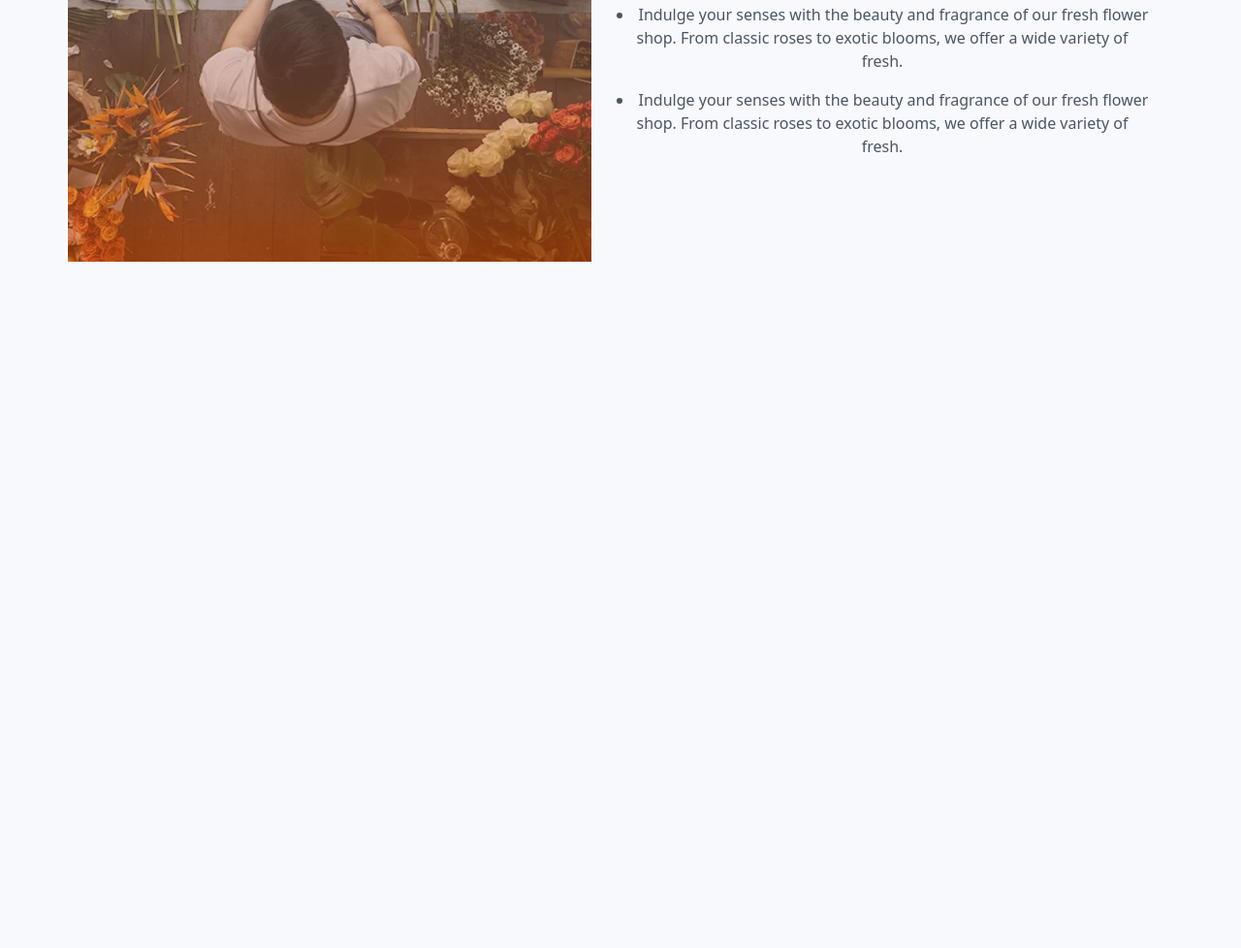
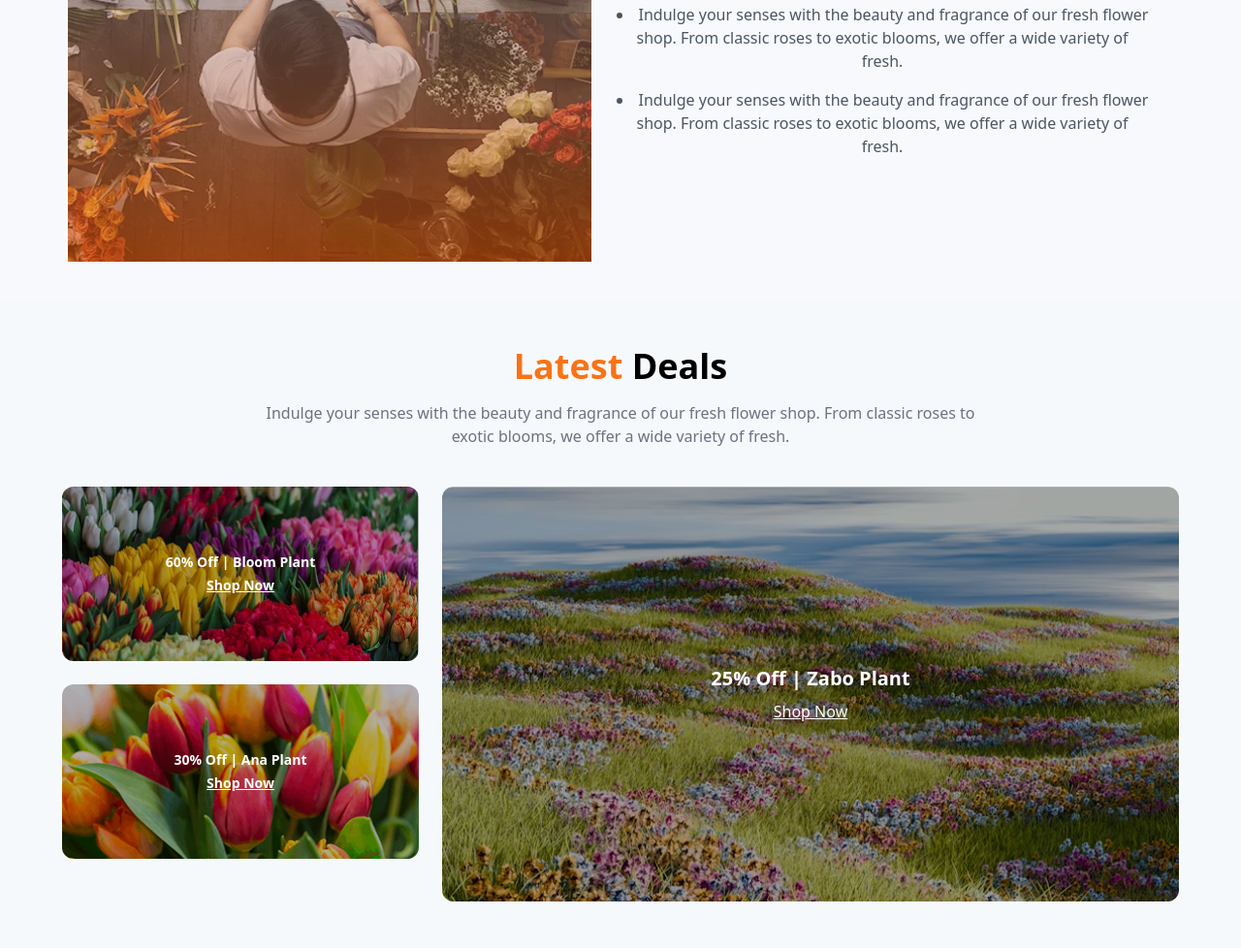
Before and after one commit to AbuHurayraArafat/My-second-project-for-Assignment2, a plain HTML site: page index.html in a window 1280 px wide. Shown: the part 1843-2821 px from the top of the page at 97% size. Before the commit the page ends 2153 px from the top, so only its background shows below. Drawn offline with nearby package versions, Linux system fonts and the light colour scheme.

Commit message:
add Latest deal selection

```diff
--- a/index.html
+++ b/index.html
@@ -175,6 +175,52 @@
 </div>
 
 
+<section class="bg-[#f6f9fc] py-12 px-4">
+  <!-- Header -->
+  <div class="text-center max-w-3xl mx-auto mb-10">
+    <h2 class="text-3xl md:text-4xl font-bold">
+      <span class="text-orange-500">Latest</span> Deals
+    </h2>
+    <p class="mt-4 text-gray-500">
+      Indulge your senses with the beauty and fragrance of our fresh flower shop. From classic roses to exotic blooms, we offer a wide variety of fresh.
+    </p>
+  </div>
+
+  <!-- Deals Grid -->
+  <div class="max-w-6xl mx-auto grid grid-cols-1 md:grid-cols-3 gap-6">
+    <!-- Left Column (Stacked on desktop) -->
+    <div class="flex flex-col gap-6">
+      <!-- Card 1 -->
+      <div class="relative rounded-xl overflow-hidden h-[150px] md:h-[180px]">
+        <img src="assets/deal-bloom.png" alt="Bloom Plant" class="w-full h-full object-cover" />
+        <div class="absolute inset-0 bg-black bg-opacity-30 flex flex-col items-center justify-center text-white text-sm font-semibold">
+          <p class="mb-1">60% Off | <span class="font-bold">Bloom Plant</span></p>
+          <a href="#" class="underline text-sm">Shop Now</a>
+        </div>
+      </div>
+
+      <!-- Card 2 -->
+      <div class="relative rounded-xl overflow-hidden h-[150px] md:h-[180px]">
+        <img src="assets/deal-ana.png" alt="Ana Plant" class="w-full h-full object-cover" />
+        <div class="absolute inset-0 bg-black bg-opacity-30 flex flex-col items-center justify-center text-white text-sm font-semibold">
+          <p class="mb-1">30% Off | <span class="font-bold">Ana Plant</span></p>
+          <a href="#" class="underline text-sm">Shop Now</a>
+        </div>
+      </div>
+    </div>
+
+    <!-- Right Large Card -->
+    <div class="relative rounded-xl overflow-hidden md:col-span-2 h-[200px] md:h-auto">
+      <img src="assets/deal-zabo.png" alt="Zabo Plant" class="w-full h-full object-cover" />
+      <div class="absolute inset-0 bg-black bg-opacity-30 flex flex-col items-center justify-center text-white text-xl font-bold">
+        <p class="mb-2">25% Off | Zabo Plant</p>
+        <a href="#" class="underline text-base font-medium">Shop Now</a>
+      </div>
+    </div>
+  </div>
+</section>
+
+
 
 
 
```
